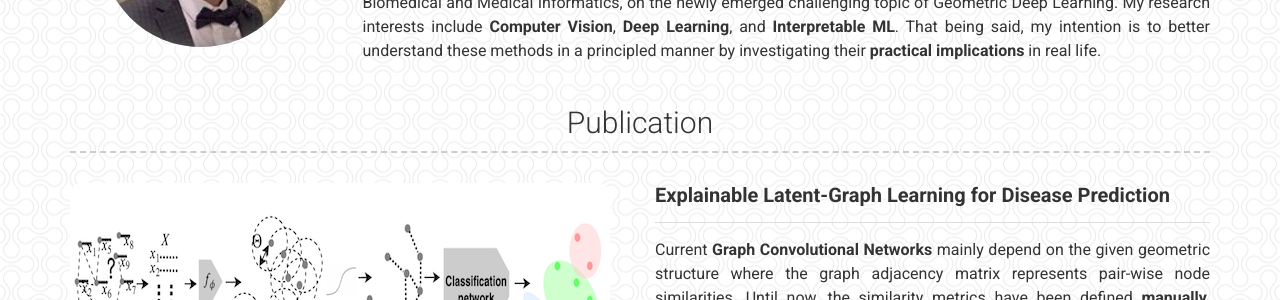
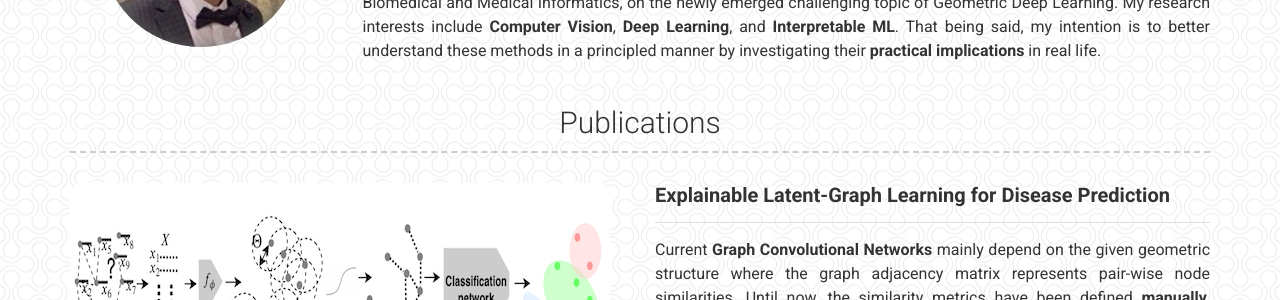
Before and after one commit to sfch1999/sfch1999.github.io, a Jekyll site: the page built from index.md, in a window 1280 px wide and 900 px high. Shown: the part 442-742 px from the top of the window. Built offline with Jekyll 4.4.1, drawn with Linux system fonts in a browser that asks for light colours; a style sheet for code colours, icons or effects is not loaded.

Commit message:
about me

```diff
--- a/_config.yml
+++ b/_config.yml
@@ -33,7 +33,7 @@ about_content: | # this will include new lines to allow paragraphs
   their **practical implications** in real life.
 
 # Projects Section
-projects_title: Publication
+projects_title: Publications
 
 # Experience Section
 # experience_title: Experience
--- a/_data/projects.yml
+++ b/_data/projects.yml
@@ -16,7 +16,7 @@
     <span style="color:green"> Intelligent Systems for Molecular Biology / European Conference on Computational Biology (ISMB/ECCB 2019) </span>
 
 - name: Dementia
-  image: images/Dementia.png
+  image: images/Dementiaa.png
   description: |
     ## **Classification of the Visual Biomarkers of Dementia Disease Based on Fazekas Scale**
 
```
Also changed, not shown: images/Dementiaa.png (added), 1 other file.
